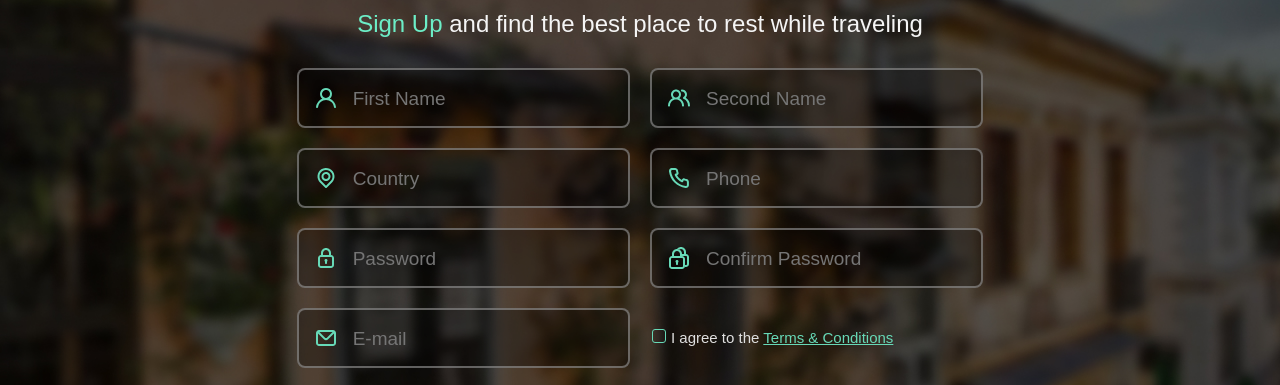
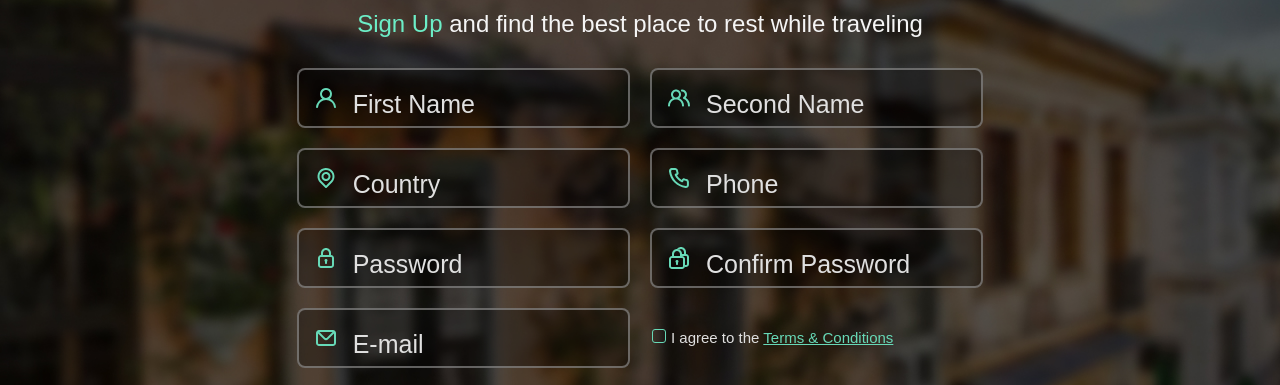
Before and after one commit to irreligious86/-BestRest-Form, a plain HTML site: page index.html in a window 1280 px wide. Shown: the part 952-1337 px from the top of the page. Drawn offline with nearby package versions, Linux system fonts and the light colour scheme.

Commit message:
complete design ui input style

```diff
--- a/_form-screen.scss
+++ b/_form-screen.scss
@@ -58,12 +58,14 @@
     display: flex;
     flex-direction: column-reverse;
     justify-content: center;
+    position: relative;
   }
 
   &-icon {
   }
 
   &-input {
+    z-index: 2;
     background-color: transparent;
     border: none;
     outline: none;
@@ -73,15 +75,23 @@
     line-height: 23px;
     color: #E0E0E0;
     width: 100%;
+    margin-top: 20px;
   }
 
   &-label {
-    color: $main-style-clr;
-    display: none;
+    position: absolute;
+    left: 0;
+    top: 28px;
+    z-index: 1;
+    -webkit-transition: all .1s linear;
+    -moz-transition: all .1s linear;
+    transition: all .1s linear;
+    color: #E0E0E0;
     font-style: normal;
     font-weight: 300;
-    font-size: 11px;
+    font-size: 25px;
     line-height: 13px;
+    pointer-events: none;
   }
 
   &-button {
@@ -118,10 +128,17 @@
 #target {
 }
 
+.form-input::-webkit-input-placeholder {color: transparent}
+
 .form-input:focus ~ .form-label,
 .form-input:not(:placeholder-shown).form-input:not(:focus) ~ .form-label {
   display: inline-block;
+  top: 5px;
+  font-size: 14px;
+  color: $main-style-clr;
+  transition: 0.2s ease all;
 }
+
 
 .margin-auto {
   margin: auto;
```
Also changed, not shown: style.css, 1 other file.
